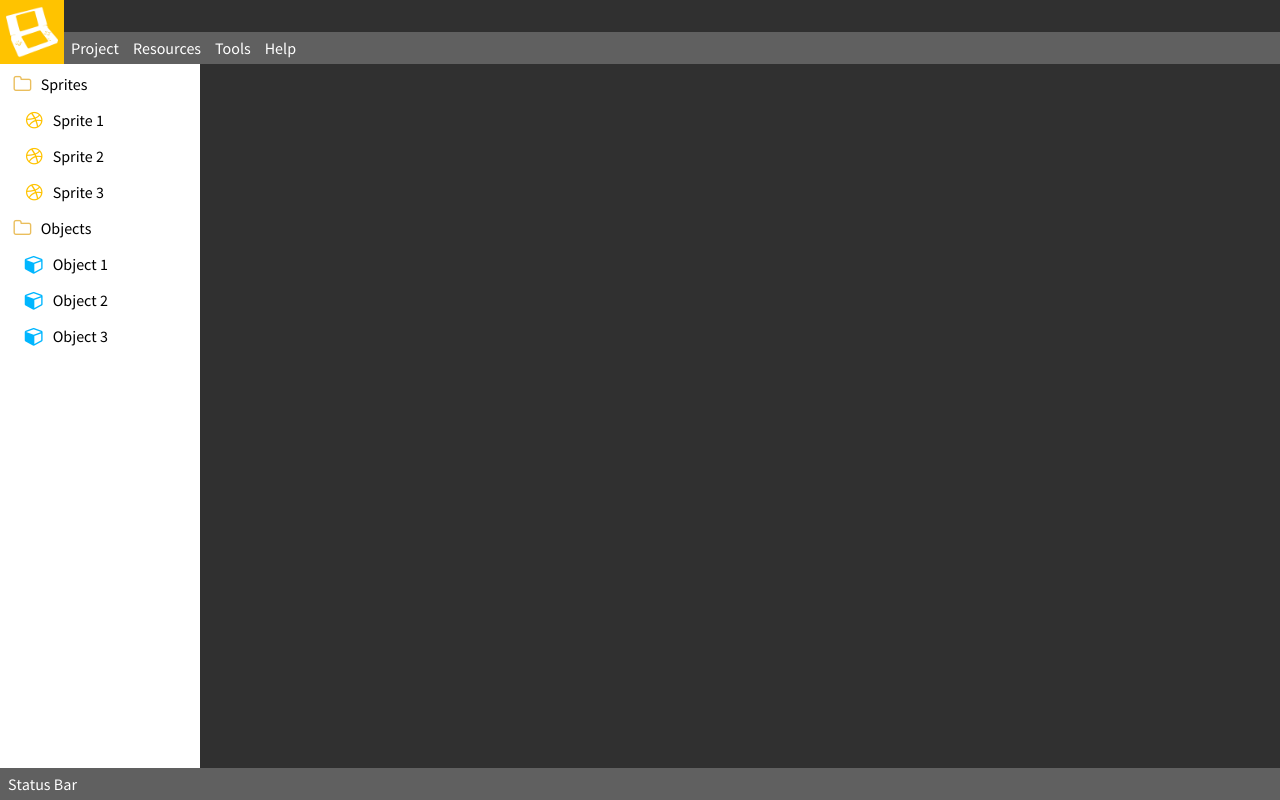
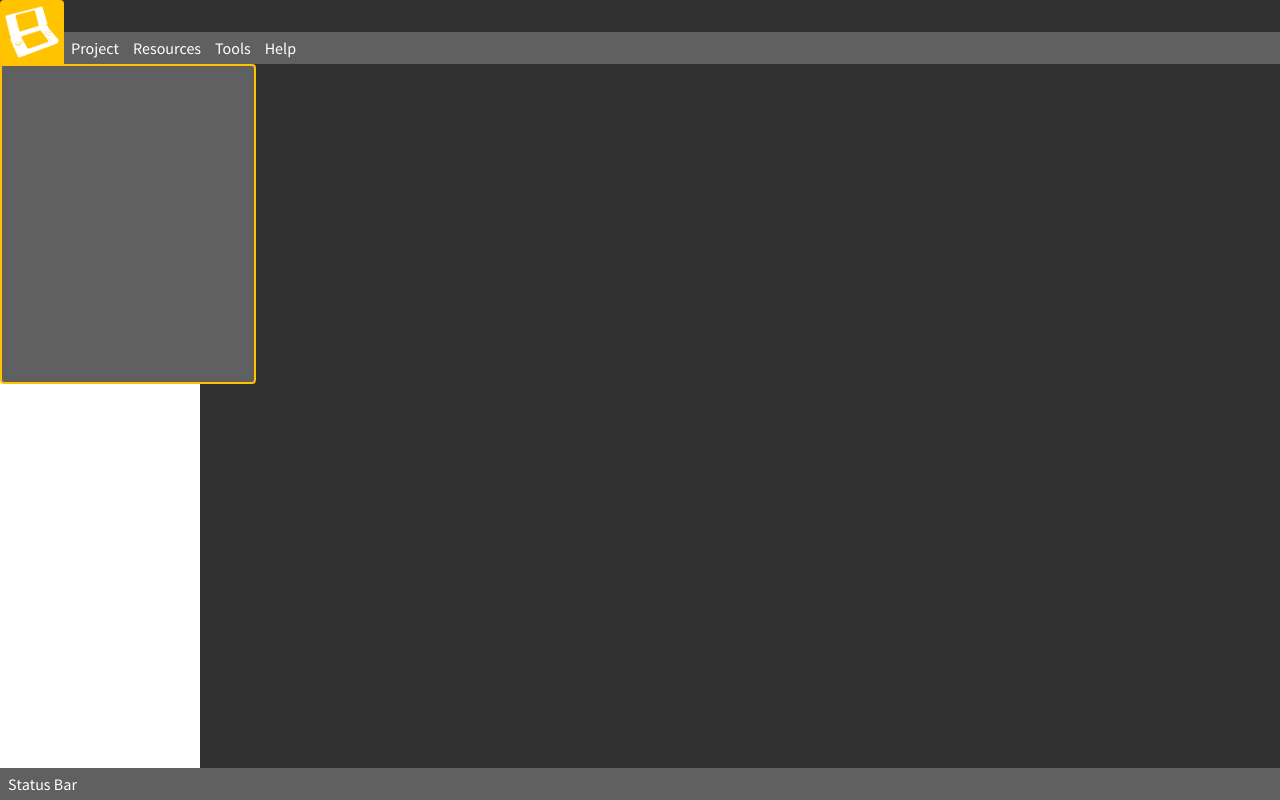
Before and after one commit to Cyxo/dsgmApp, a PHP site: page / in a window 1280 px wide. Run offline with PHP 8.4, Linux system fonts and the light colour scheme.

Commit message:
Orb work. Update icons. Start work on icon stacking via Font Awesome.

```diff
--- a/app/css/dsgm.css
+++ b/app/css/dsgm.css
@@ -1548,7 +1548,7 @@ body > header {
   height: 64px;
   padding: 0 !important;
   z-index: 400; }
-  body > header div:nth-child(2) {
+  body > header > div:nth-child(2) {
     margin-left: 64px;
     height: 64px;
     padding-top: 32px; }
@@ -1576,19 +1576,31 @@ span.fa {
 .ui-orb {
   padding: 0;
   float: left; }
-  .ui-orb a {
+  .ui-orb > div {
     background-color: #606060;
     display: block;
     width: 64px;
     height: 64px;
-    padding: 6px; }
-    .ui-orb a img {
+    border-top-left-radius: 4px;
+    border-top-right-radius: 4px; }
+    .ui-orb > div img {
       width: 100%;
       height: 100%; }
-  .ui-orb div {
-    display: none; }
-  .ui-orb a:hover {
+  .ui-orb > div:hover {
     background-color: #ffc300; }
+  .ui-orb > div div {
+    position: absolute;
+    border-radius: 4px;
+    border-top-left-radius: 0;
+    width: 256px;
+    background-color: #606060;
+    border: 2px solid #ffc300;
+    min-height: 320px;
+    visibility: hidden; }
+    .ui-orb > div div > ul {
+      display: none; }
+  .ui-orb > div:hover > div {
+    visibility: visible; }
 
 .ui-menu {
   position: relative;
--- a/app/css/sass/_structure.scss
+++ b/app/css/sass/_structure.scss
@@ -37,7 +37,7 @@ body > header {
   height: $header-size;
   padding: 0 !important;
   z-index: 400;
-  div:nth-child(2) {
+  > div:nth-child(2) {
     margin-left: $header-size;
     height: $header-size;
     padding-top: $header-size / 2;
--- a/app/css/sass/ui-controls/_orb.scss
+++ b/app/css/sass/ui-controls/_orb.scss
@@ -1,21 +1,39 @@
+$width: 256px;
+$min-height: 320px;
+
 .ui-orb {
   padding: 0;
   float: left;
-  a {
+  > div {
     background-color: $foreground-color-2;
     display: block;
     width: $header-size;
     height: $header-size;
-    padding: $padding * 1.5;
+    border-top-left-radius: $radius;
+    border-top-right-radius: $radius;
     img {
       width: 100%;
       height: 100%;
     }
   }
-  div {
-    display: none;
-  }
-  a:hover {
+  > div:hover {
     background-color: $obvious-color;
   }
+  > div div {
+    position: absolute;
+    border-radius: $radius;
+    border-top-left-radius: 0;
+    width: $width;
+    background-color: $foreground-color-2;
+    border: 2px solid $obvious-color;
+    //Temporary
+    min-height: $min-height;
+    > ul {
+      display: none;
+    }
+    visibility: hidden;
+  }
+  > div:hover > div {
+    visibility: visible;
+  }
 }
--- a/app/index.html
+++ b/app/index.html
@@ -91,11 +91,15 @@
     </div>
 		<header class="ui">
 			<div class="ui ui-orb" id="Orb">
-				<a href="#"><img src="img/orb.png" alt="Orb"></a>
 				<div>
-					<li><span data-translate="homebrew-kit"></span>: <span data-translate="homebrew-kit-status"></span></li>
-					<li><span data-translate="portal"> <span data-translate="portal-status"></span></li>
-				</div>
+          <img src="img/orb.png" alt="Orb">
+          <div>
+            <ul>
+              <li><span data-translate="homebrew-kit"></span> <span data-translate="homebrew-kit-status"></span></li>
+              <li><span data-translate="portal"></span> <span data-translate="portal-status"></span></li>
+            </ul>
+          </div>
+        </div>
 			</div>
 			<div>
 				<nav>
@@ -108,7 +112,7 @@
                 <li><span data-icon="blank"><span data-translate="open-last-project"></span></span></li>
                 <li class="separator"></li>
                 <li><span data-icon="play"><span data-translate="test"></span></span></li>
-                <li><span data-icon="compile"><span data-translate="compile"></span></span></li>
+                <li><span data-icon="play-save"><span data-translate="compile"></span></span></li>
                 <li class="separator"></li>
                 <li><span data-icon="disk"><span data-translate="save"></span></span></li>
                 <li><span data-icon="blank"><span data-translate="save-as"></span></span></li>
--- a/app/js/classes/UIClass.js
+++ b/app/js/classes/UIClass.js
@@ -9,11 +9,12 @@ function UIClass(callback) {
     "lightgray": "rgb(192, 192, 192)",
     "darkgray": "#999999",
     "blue": "#00B6FF",
-    "brown": "#7F3300",
+    "brown": "#AE5900",
     "green": "#26D000",
     "red": "rgb(218, 0, 0)",
     "orange": "#FFC300",
-    "pink": "#FF00FF"
+    "pink": "#FF00FF",
+    "teal": "00C278"
   };
 
   var _icons = [
@@ -64,6 +65,13 @@ function UIClass(callback) {
       "color": _icon_colors.green
     },
     {
+      "name": "play-save",
+      "classes": "fa fa-fw fa-play",
+      "color": _icon_colors.green,
+      "stack_classes": "fa fa-stack fa-floppy-o",
+      "stack_color": _icon_colors.white
+    },
+    {
       "name": "search",
       "classes": "fa fa-fw fa-search",
       "color": _icon_colors.lightgray
@@ -107,7 +115,7 @@ function UIClass(callback) {
     {
       "name": "sound",
       "classes": "fa fa-fw fa-volume-up",
-      "color": _icon_colors.brown
+      "color": _icon_colors.teal
     },
     //Misc
     {
@@ -164,7 +172,12 @@ function UIClass(callback) {
       return (iconElement.name == element.attr("data-icon"));
     })[0];
     if (icon == undefined) icon = _icons[0];
-    element.html("<span class=\"" + icon.classes + "\" style=\"color: " + icon.color + ";\"></span>" + element.html());
+    var html = "<span class=\"" + icon.classes + "\" style=\"color: " + icon.color + ";\">";
+    html += "</span>";
+    // if (icon.stack_classes) {
+    //   html += "<span class=\"" + icon.stack_classes + "\" style=\"color: " + icon.stack_color + ";\"></span>"
+    // }
+    element.html(html + element.html());
   }
   $("*[data-icon]").each(function(index, element) {
     element = $(element);
```
Also changed, not shown: app/img/orb.png.
